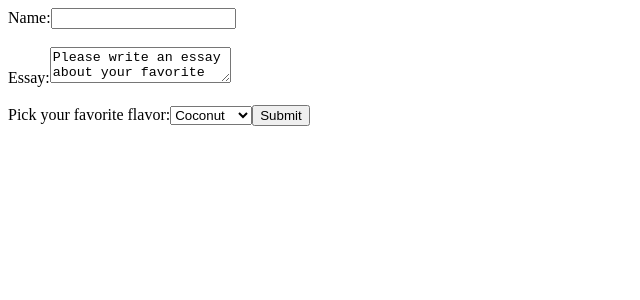
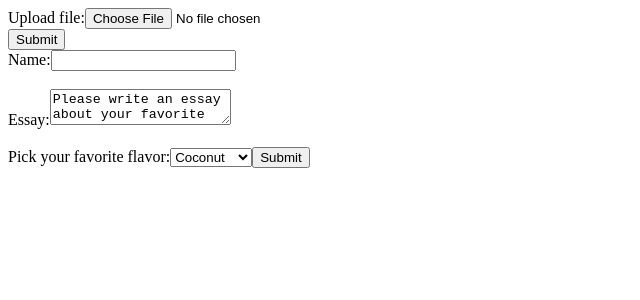
Before and after one commit to nickkies/react-rebase, a React (Create React App) app in the folder doc-practice/: page / in a window 1280 px wide. Shown: the top 300 px of the page, without its empty margins (0-640 px from the left). Built offline with nearby package versions, Linux system fonts and the light colour scheme.

Commit message:
UncontrolledComponent

```diff
--- a/doc-practice/src/App.js
+++ b/doc-practice/src/App.js
@@ -1,4 +1,5 @@
 import ControlledComponent from './components/7-Form/ControlledComponent';
+import UncontrolledComponent from './components/7-Form/UncontrolledComponent';
 // import List from './components/6-List/List';
 // import Condition from './components/5-ConditionalRendering/Condition';
 // import Event from './components/4-Event/Event';
@@ -11,6 +12,7 @@
 function App() {
   return (
     <>
+      <UncontrolledComponent />
       <ControlledComponent />
       {/* <List /> */}
       {/* <Condition /> */}
--- /dev/null
+++ b/doc-practice/src/components/7-Form/UncontrolledComponent.jsx
@@ -0,0 +1,21 @@
+import React, { useRef } from 'react';
+
+export default function UncontrolledComponent() {
+  const fileInput = useRef(null);
+
+  const handleSubmit = (event) => {
+    event.preventDefault();
+    alert(`Selected file - ${fileInput.current.files[0].name}`);
+  };
+
+  return (
+    <form onSubmit={handleSubmit}>
+      <label>
+        Upload file:
+        <input type='file' ref={fileInput} />
+      </label>
+      <br />
+      <button type='submit'>Submit</button>
+    </form>
+  );
+}
```
